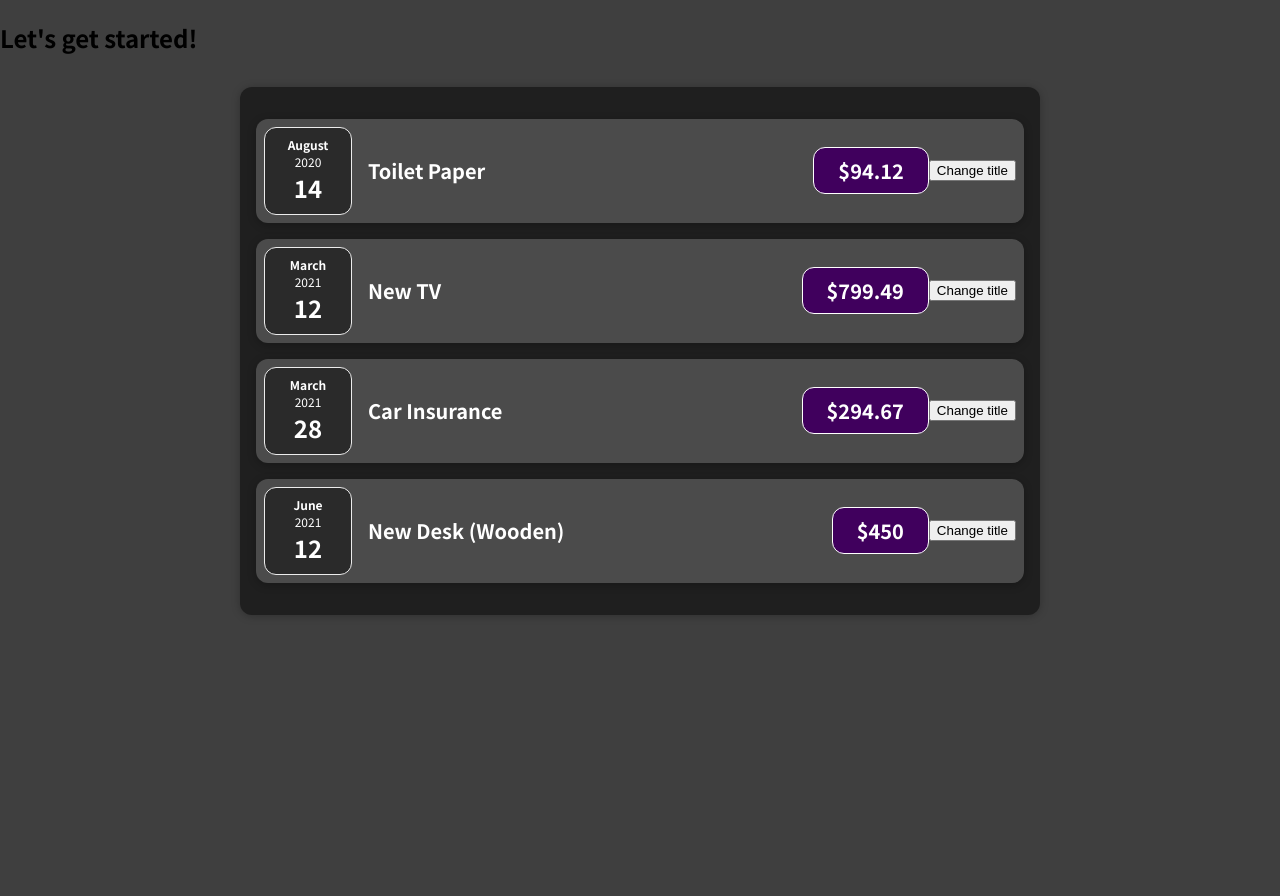
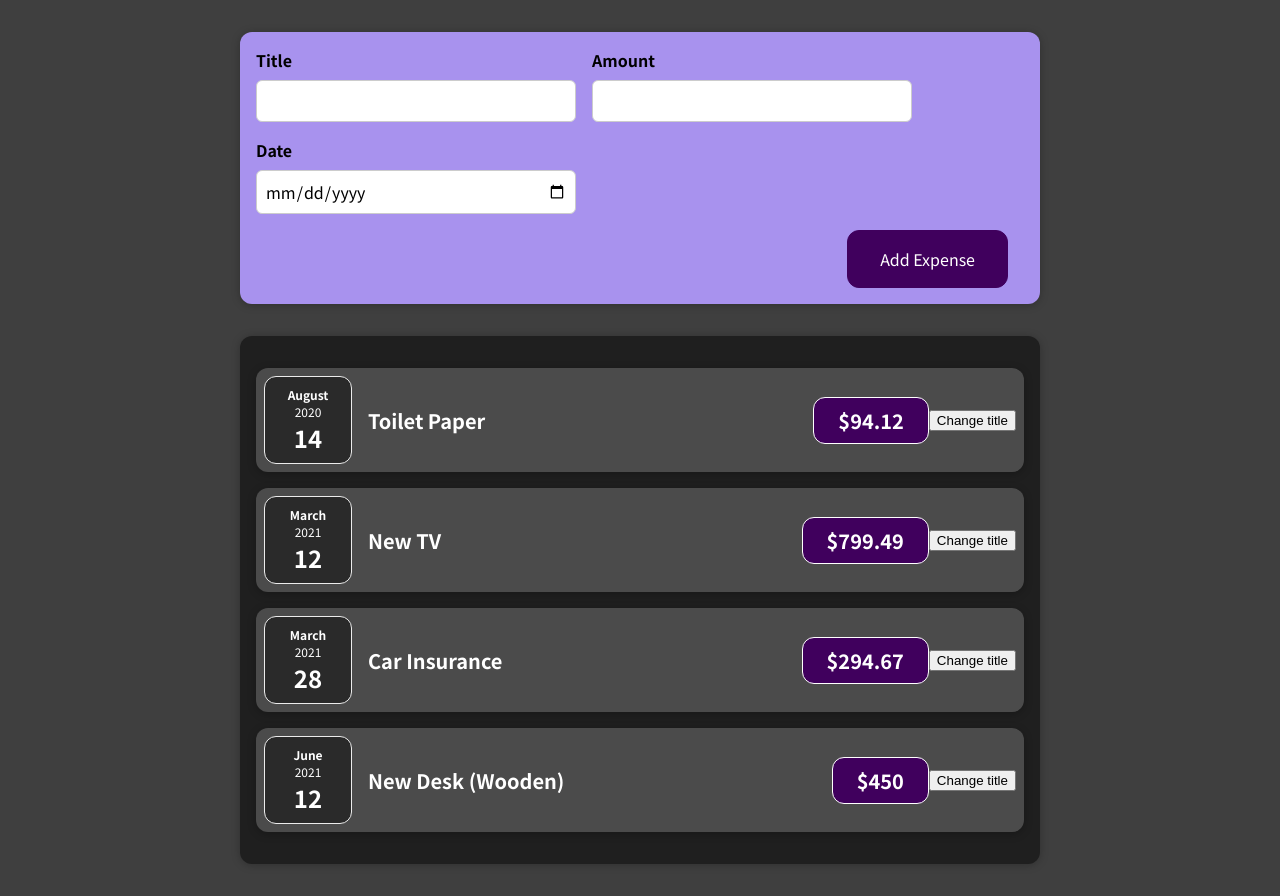
Before and after one commit to bombasic/my-test-app, a React (Create React App) app: page / in a window 1280 px wide. Before the commit the page ends 800 px from the top, so only its background shows below. Built offline with nearby package versions, Linux system fonts and the light colour scheme.

Commit message:
58. Set states and two way binding on ExpenseForm

```diff
--- a/src/App.js
+++ b/src/App.js
@@ -1,4 +1,5 @@
 import Expenses from "./components/Expenses/Expenses";
+import NewExpense from "./components/NewExpense/NewExpense";
 
 const App = () => {
   const expenses = [
@@ -25,7 +26,7 @@
 
   return (
     <div>
-      <h2>Let's get started!</h2>
+      <NewExpense />
       <Expenses items={expenses} />
     </div>
   );
--- /dev/null
+++ b/src/components/NewExpense/ExpenseForm.css
@@ -0,0 +1,26 @@
+.new-expense__controls {
+  display: flex;
+  flex-wrap: wrap;
+  gap: 1rem;
+  margin-bottom: 1rem;
+  text-align: left;
+}
+
+.new-expense__control label {
+  font-weight: bold;
+  margin-bottom: 0.5rem;
+  display: block;
+}
+
+.new-expense__control input {
+  font: inherit;
+  padding: 0.5rem;
+  border-radius: 6px;
+  border: 1px solid #ccc;
+  width: 20rem;
+  max-width: 100%;
+}
+
+.new-expense__actions {
+  text-align: right;
+}
--- /dev/null
+++ b/src/components/NewExpense/ExpenseForm.js
@@ -0,0 +1,74 @@
+import React, { useState } from "react";
+
+import "./ExpenseForm.css";
+
+const ExpenseForm = () => {
+  const [enteredTitle, setEnteredTitle] = useState("");
+  const [enteredAmount, setEnteredAmount] = useState("");
+  const [enteredDate, setEnteredDate] = useState("");
+
+  const titleChangeHandler = (event) => {
+    setEnteredTitle(event.target.value);
+  };
+  const amountChangeHandler = (event) => {
+    setEnteredAmount(event.target.value);
+  };
+  const dateChangeHandler = (event) => {
+    setEnteredDate(event.target.value);
+  };
+
+  const submitHandler = (event) => {
+    event.preventDefault();
+    const expenseData = {
+      title: enteredTitle,
+      amount: enteredAmount,
+      date: new Date(enteredDate),
+    };
+
+    console.log(expenseData);
+    //Clears the field after user enters data
+    setEnteredTitle("");
+    setEnteredAmount("");
+    setEnteredDate("");
+  };
+
+  return (
+    <form onSubmit={submitHandler}>
+      <div className="new-expense__controls">
+        <div className="new-expense__control">
+          <label>Title</label>
+          <input
+            type="text"
+            value={enteredTitle}
+            onChange={titleChangeHandler}
+          />
+        </div>
+        <div className="new-expense__control">
+          <label>Amount</label>
+          <input
+            type="number"
+            value={enteredAmount}
+            min="0.01"
+            step="0.01"
+            onChange={amountChangeHandler}
+          />
+        </div>
+        <div className="new-expense__control">
+          <label>Date</label>
+          <input
+            type="date"
+            value={enteredDate}
+            min="2019-01-01"
+            step="2022-12-31"
+            onChange={dateChangeHandler}
+          />
+        </div>
+      </div>
+      <div className="new-expense__actions">
+        <button type="submit">Add Expense</button>
+      </div>
+    </form>
+  );
+};
+
+export default ExpenseForm;
--- /dev/null
+++ b/src/components/NewExpense/NewExpense.css
@@ -0,0 +1,38 @@
+.new-expense {
+  background-color: #a892ee;
+  padding: 1rem;
+  margin: 2rem auto;
+  width: 50rem;
+  max-width: 95%;
+  border-radius: 12px;
+  text-align: center;
+  box-shadow: 0 1px 8px rgba(0, 0, 0, 0.25);
+}
+
+.new-expense button {
+  font: inherit;
+  cursor: pointer;
+  padding: 1rem 2rem;
+  border: 1px solid #40005d;
+  background-color: #40005d;
+  color: white;
+  border-radius: 12px;
+  margin-right: 1rem;
+}
+
+.new-expense button:hover,
+.new-expense button:active {
+  background-color: #510674;
+  border-color: #510674;
+}
+
+.new-expense button.alternative {
+  color: #220131;
+  border-color: transparent;
+  background-color: transparent;
+}
+
+.new-expense button.alternative:hover,
+.new-expense button.alternative:active {
+  background-color: #ddb3f8;
+}
--- /dev/null
+++ b/src/components/NewExpense/NewExpense.js
@@ -0,0 +1,12 @@
+import ExpenseForm from "./ExpenseForm";
+import "./NewExpense.css";
+
+const NewExpense = () => {
+  return (
+    <div className="new-expense">
+      <ExpenseForm></ExpenseForm>
+    </div>
+  );
+};
+
+export default NewExpense;
```
Also changed, not shown: 1 other file (tests, documents, lock files or other folders).
